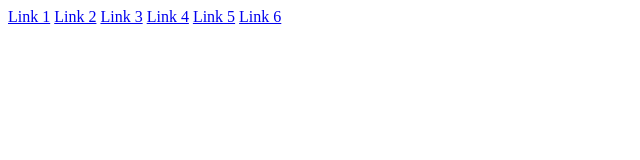
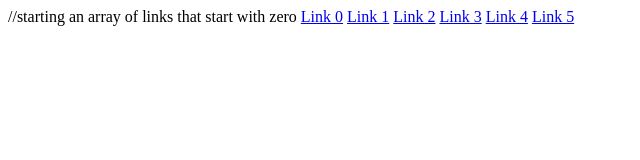
Before and after one commit to m1mollykay/Stepping-Into-JavaScript, a plain HTML site: page index.html in a window 1280 px wide. Shown: the whole page, without its empty margins (0-640 px from the left). Drawn offline with Linux system fonts and the light colour scheme.

Commit message:
Update index.html file
To start an array of links that start with zero to use a for loop.

```diff
--- a/index.html
+++ b/index.html
@@ -7,13 +7,13 @@
      </head>
 
      <body>
-
+     //starting an array of links that start with zero
+          <a href = "#">Link 0</a>
           <a href = "#">Link 1</a>
           <a href = "#">Link 2</a>
           <a href = "#">Link 3</a>
           <a href = "#">Link 4</a>
           <a href = "#">Link 5</a>
-          <a href = "#">Link 6</a>
 
           <script src="test.js"></script>
 
```
